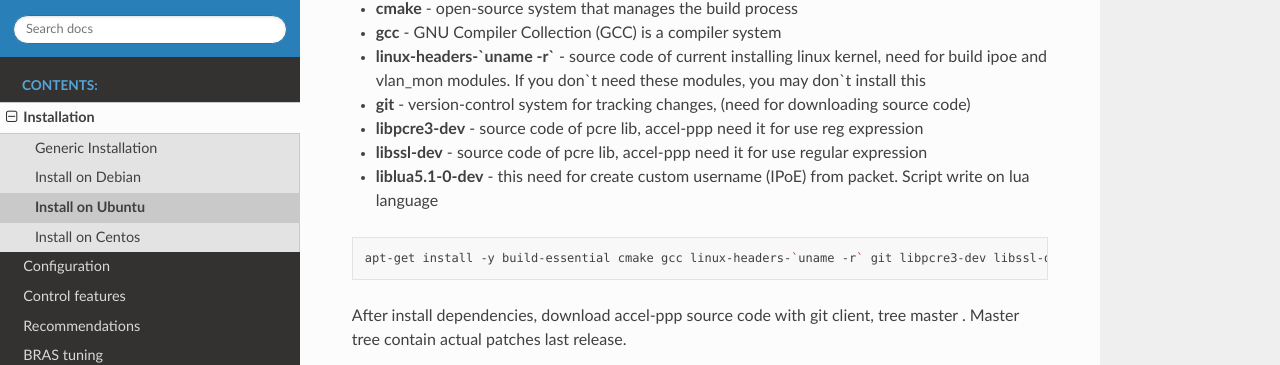
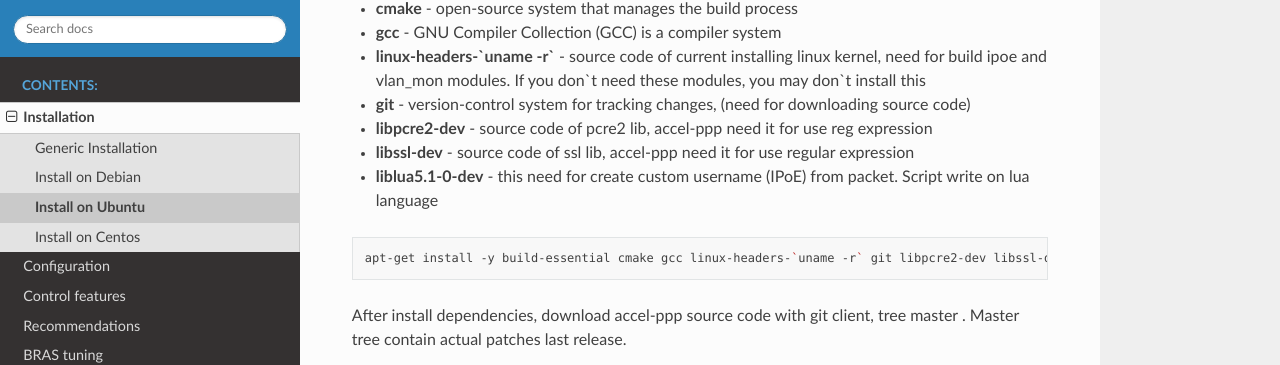
Before and after one commit to accel-ppp/accel-ppp.github.io, a Sphinx documentation site: the page built from doc/installation/ubuntu.rst, in a window 1280 px wide and 900 px high. Shown: the part 259-624 px from the top of the window. Built offline with Sphinx 7.4.7 and the Read the Docs theme 3.1.0, drawn with Linux system fonts in a browser that asks for light colours.

Commit message:
replace libpcre/libpcre3 to libpcre2
sync with https://github.com/accel-ppp/accel-ppp/pull/185

```diff
--- a/doc/installation/centos.rst
+++ b/doc/installation/centos.rst
@@ -13,13 +13,13 @@ Before compile and build package need satisfy some dependencies
 * **cmake** - open-source system that manages the build process
 * **gcc** - GNU Compiler Collection (GCC) is a compiler system
 * **git** - version-control system for tracking changes, (need for downloading source code)
-* **pcre-devel** - source code of pcre lib, accel-ppp need it for use reg expression
+* **pcre2-devel** - source code of pcre2 lib, accel-ppp need it for use reg expression
 * **openssl-devel** - source code of lib ssl, accel-ppp need it for use regular expression
 * **lua-devel** - this need for create custom username (IPoE) from packet. Script write on lua language
 
 .. code-block:: sh
 
-  yum -y install rpm-build make cmake gcc git pcre-devel openssl-devel lua-devel
+  yum -y install rpm-build make cmake gcc git pcre2-devel openssl-devel lua-devel
 
 After install dependencies, download accel-ppp source code with git client, tree master . Master tree contain actual patches last release.
 
--- a/doc/installation/debian.rst
+++ b/doc/installation/debian.rst
@@ -8,13 +8,13 @@ Before compile and build package need satisfy some dependencies
 * **gcc** - GNU Compiler Collection (GCC) is a compiler system
 * **linux-headers-`uname -r`** - source code of current installing linux kernel, need for build ipoe and vlan_mon modules. If you don`t need these modules, you may don`t install this
 * **git** - version-control system for tracking changes, (need for downloading source code)
-* **libpcre3-dev** - source code of pcre lib, accel-ppp need it for use reg expression
-* **libssl-dev** - source code of pcre lib, accel-ppp need it for use regular expression
+* **libpcre2-dev** - source code of pcre2 lib, accel-ppp need it for use reg expression
+* **libssl-dev** - source code of ssl lib, accel-ppp need it for use regular expression
 * **liblua5.1-0-dev** - this need for create custom username (IPoE) from packet. Script write on lua language
 
 .. code-block:: sh
 
-  apt-get install -y build-essential cmake gcc linux-headers-`uname -r` git libpcre3-dev libssl-dev liblua5.1-0-dev
+  apt-get install -y build-essential cmake gcc linux-headers-`uname -r` git libpcre2-dev libssl-dev liblua5.1-0-dev
 
 After install dependencies, download accel-ppp source code with git client, tree master . Master tree contain actual patches last release.
 
--- a/doc/installation/generic_inst.rst
+++ b/doc/installation/generic_inst.rst
@@ -9,7 +9,7 @@ Requirment
 * cmake-2.6 or later
 * libnl-2.0 or probably later (optional, required for builtin shaper)
 * libcrypto-0.9.8 or probably later (openssl-0.9.8)
-* libpcre
+* libpcre2
 * net-snmp-5.x (optional, required for snmp)
 * libssl-0.9.8 or probably later (openssl-0.9.8)
 * liblua5.1 probably later (optional, required for create username fundamental on packet header information)
--- a/doc/installation/ubuntu.rst
+++ b/doc/installation/ubuntu.rst
@@ -8,13 +8,13 @@ Before compile and build package need satisfy some dependencies
 * **gcc** - GNU Compiler Collection (GCC) is a compiler system
 * **linux-headers-`uname -r`** - source code of current installing linux kernel, need for build ipoe and vlan_mon modules. If you don`t need these modules, you may don`t install this
 * **git** - version-control system for tracking changes, (need for downloading source code)
-* **libpcre3-dev** - source code of pcre lib, accel-ppp need it for use reg expression
-* **libssl-dev** - source code of pcre lib, accel-ppp need it for use regular expression
+* **libpcre2-dev** - source code of pcre2 lib, accel-ppp need it for use reg expression
+* **libssl-dev** - source code of ssl lib, accel-ppp need it for use regular expression
 * **liblua5.1-0-dev** - this need for create custom username (IPoE) from packet. Script write on lua language
 
 .. code-block:: sh
 
-  apt-get install -y build-essential cmake gcc linux-headers-`uname -r` git libpcre3-dev libssl-dev liblua5.1-0-dev
+  apt-get install -y build-essential cmake gcc linux-headers-`uname -r` git libpcre2-dev libssl-dev liblua5.1-0-dev
 
 After install dependencies, download accel-ppp source code with git client, tree master . Master tree contain actual patches last release.
 
```
